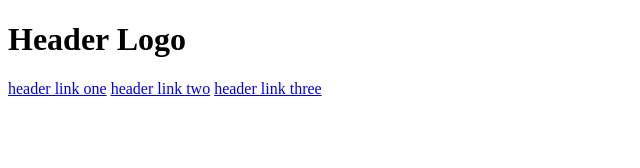
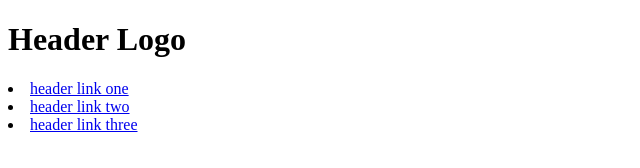
Before and after one commit to devmork/landing-page, a plain HTML site: page index.html in a window 1280 px wide. Shown: the whole page, without its empty margins (0-640 px from the left). Drawn offline with Linux system fonts and the light colour scheme.

Commit message:
Nest links into list tags

```diff
--- a/index.html
+++ b/index.html
@@ -15,9 +15,9 @@
         <h1 class="logo">Header Logo</h1>
       </div>
       <nav>
-        <a href="#">header link one</a>
-        <a href="#">header link two</a>
-        <a href="#">header link three</a>
+        <li><a href="#">header link one</a></li>
+        <li><a href="#">header link two</a></li>
+        <li><a href="#">header link three</a></li>
       </nav>
     </header>
   </body>
```
